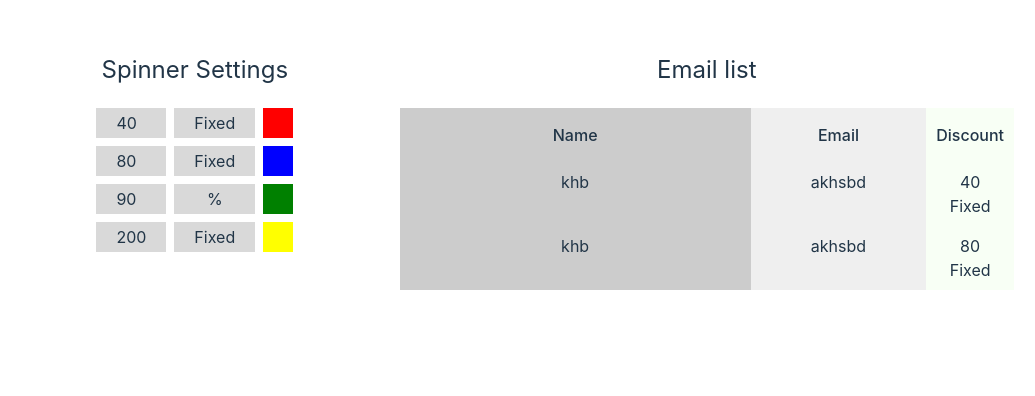
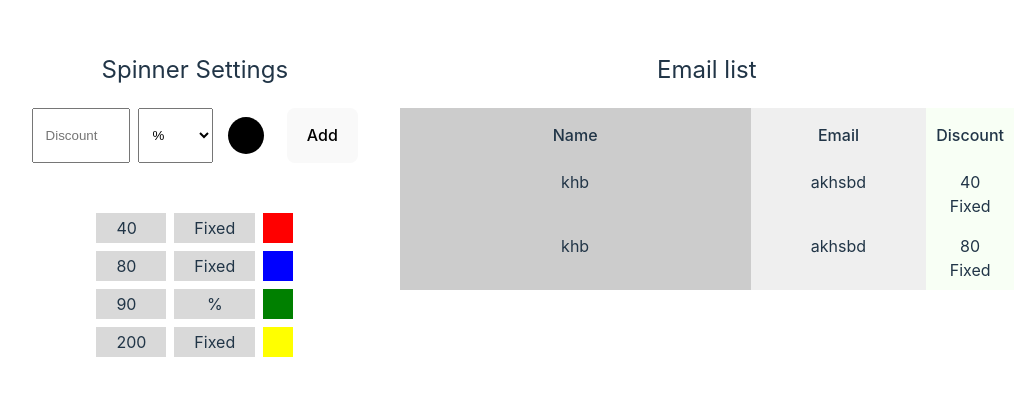
Before and after one commit to h-zahar/wheelurluck.com, a React (Vite) app: page / in a window 1280 px wide. Shown: the top 396 px of the page, without its empty margins (138-1173 px from the left). Built offline with nearby package versions, Linux system fonts and the light colour scheme.

Commit message:
Implemented Spinner Settings Configuration

```diff
--- a/src/App.css
+++ b/src/App.css
@@ -4,3 +4,32 @@
   padding: 2rem;
   text-align: center;
 }
+
+.custom-picker {
+  border: none;
+  cursor: pointer;
+  width: 50px;
+  height: 55px;
+  padding: 5px;
+  background-color: transparent;
+}
+
+.custom-picker::-webkit-color-swatch {
+  border: none;
+  border-radius: 50%;
+}
+
+/* .custom-picker::-webkit-color-swatch:hover {
+  transform: scale(1.2);
+  transition: 0.4s all;
+} */
+
+.custom-picker::-moz-color-swatch {
+  border: none;
+  border-radius: 50%;
+}
+
+/* .custom-picker::-moz-color-swatch:hover {
+  transform: scale(1.2);
+  transition: 0.4s all;
+} */
--- a/src/components/SpinnerSettings.tsx
+++ b/src/components/SpinnerSettings.tsx
@@ -5,6 +5,14 @@ interface SpinnerInfo {
   discountValue: number;
   discountType: string;
   discountColor?: string;
+}
+interface CustomElements extends HTMLFormControlsCollection {
+  discountValue: HTMLInputElement;
+  discountType: HTMLInputElement;
+  discountColor: HTMLInputElement;
+}
+interface CustomForm extends HTMLFormElement {
+  readonly elements: CustomElements;
 }
 
 const SpinnerSettings = () => {
@@ -34,9 +42,64 @@ const SpinnerSettings = () => {
       discountColor: "yellow",
     },
   ]);
+
+  const onSubmit = (e: React.FormEvent<CustomForm>) => {
+    e.preventDefault();
+    const target = e.currentTarget.elements;
+
+    const data = {
+      id: new Date().getTime().toString(),
+      discountValue: Number(target.discountValue.value),
+      discountType: Number(target.discountType.value) === 1 ? "%" : "Fixed",
+      discountColor: target.discountColor.value,
+    };
+    setSpinnerInfo([...spinnernfo, data]);
+  };
+
   return (
     <div>
       <h2 style={{ fontWeight: "normal" }}>Spinner Settings</h2>
+      <div style={{ display: "flex", justifyContent: "center" }}>
+        <form
+          style={{ display: "flex", gap: "8px", marginBottom: 50 }}
+          onSubmit={onSubmit}
+        >
+          <input
+            id="discountValue"
+            style={{ width: 70, padding: "0 12px" }}
+            placeholder="Discount"
+            type="number"
+            required
+          />
+          <select
+            id="discountType"
+            defaultValue={1}
+            style={{ padding: "0 10px" }}
+            required
+          >
+            <option value={0} disabled>
+              Type
+            </option>
+            <option value={1} selected>
+              %
+            </option>
+            <option value={2}>Fixed</option>
+          </select>
+          {/* <input style={{ width: 20, padding: 5 }} placeholder="Color" /> */}
+          <input
+            id="discountColor"
+            type="color"
+            className="custom-picker"
+            style={{
+              cursor: "pointer",
+            }}
+            defaultValue={"blue"}
+            required
+          />
+          <br />
+          <button type="submit">Add</button>
+        </form>
+      </div>
       <div
         style={{
           display: "flex",
```
